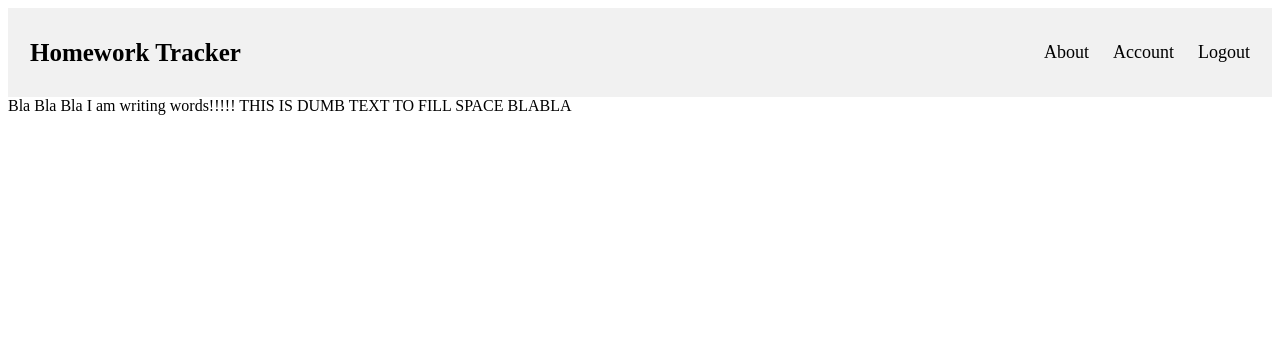
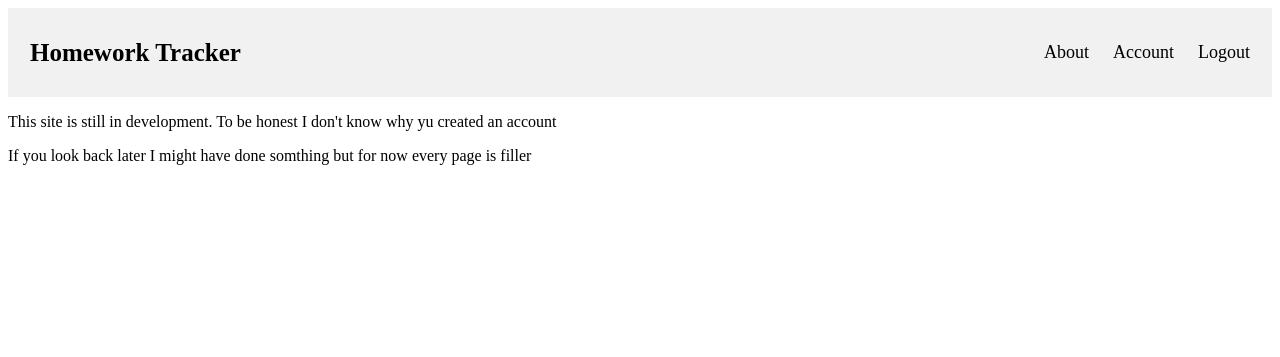
Before and after one commit to Elephant34/HomeworkTracker, a Django app: page / in a window 1280 px wide. Shown: the top 357 px of the page. Run offline with Django 3.2, Linux system fonts and the light colour scheme; the visitor is signed in with stand-in values (Sample User, id 1).

Commit message:
Update home.html

```diff
--- a/tracker/templates/tracker/home.html
+++ b/tracker/templates/tracker/home.html
@@ -3,5 +3,6 @@
 {% block title %}Home{% endblock %}
 
 {% block content %}
-Bla Bla Bla I am writing words!!!!! THIS IS DUMB TEXT TO FILL SPACE BLABLA
+<p>This site is still in development. To be honest I don't know why yu created an account</p>
+<p>If you look back later I might have done somthing but for now every page is filler</p>
 {% endblock %}
```
